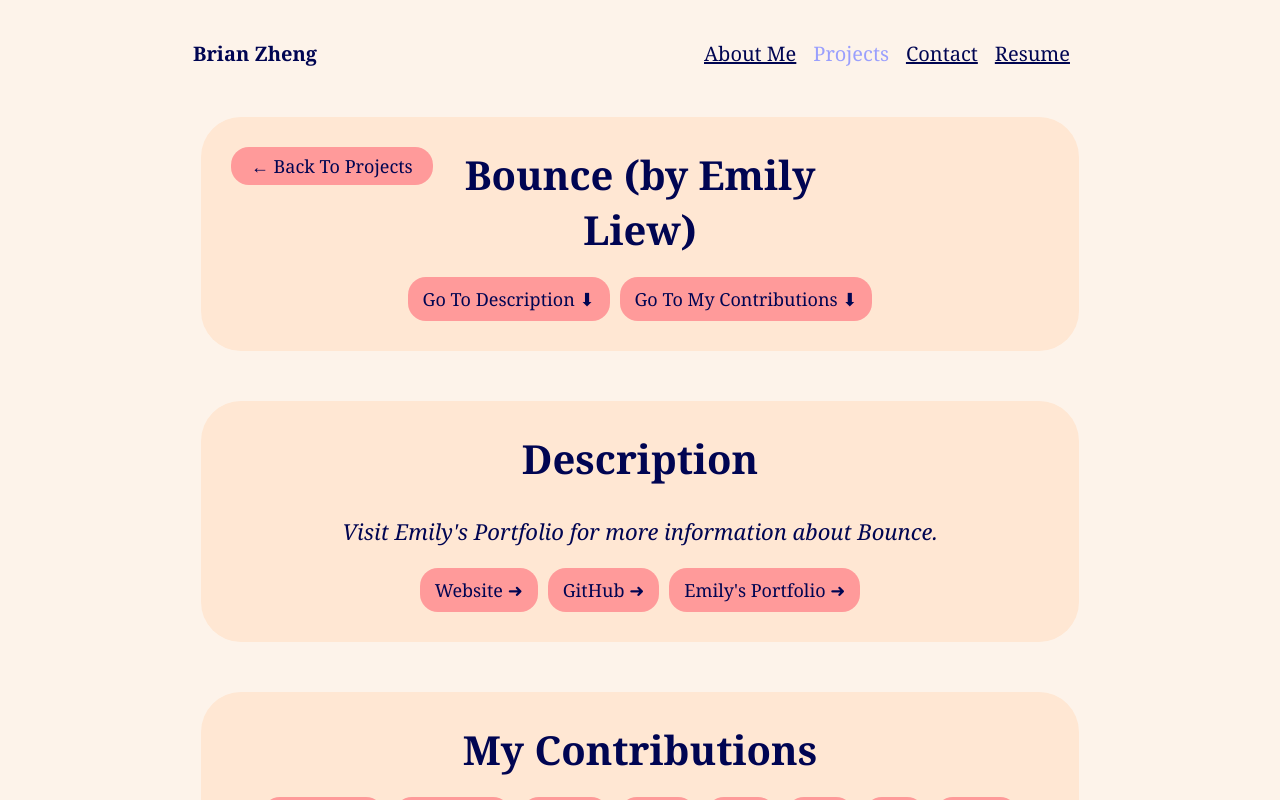
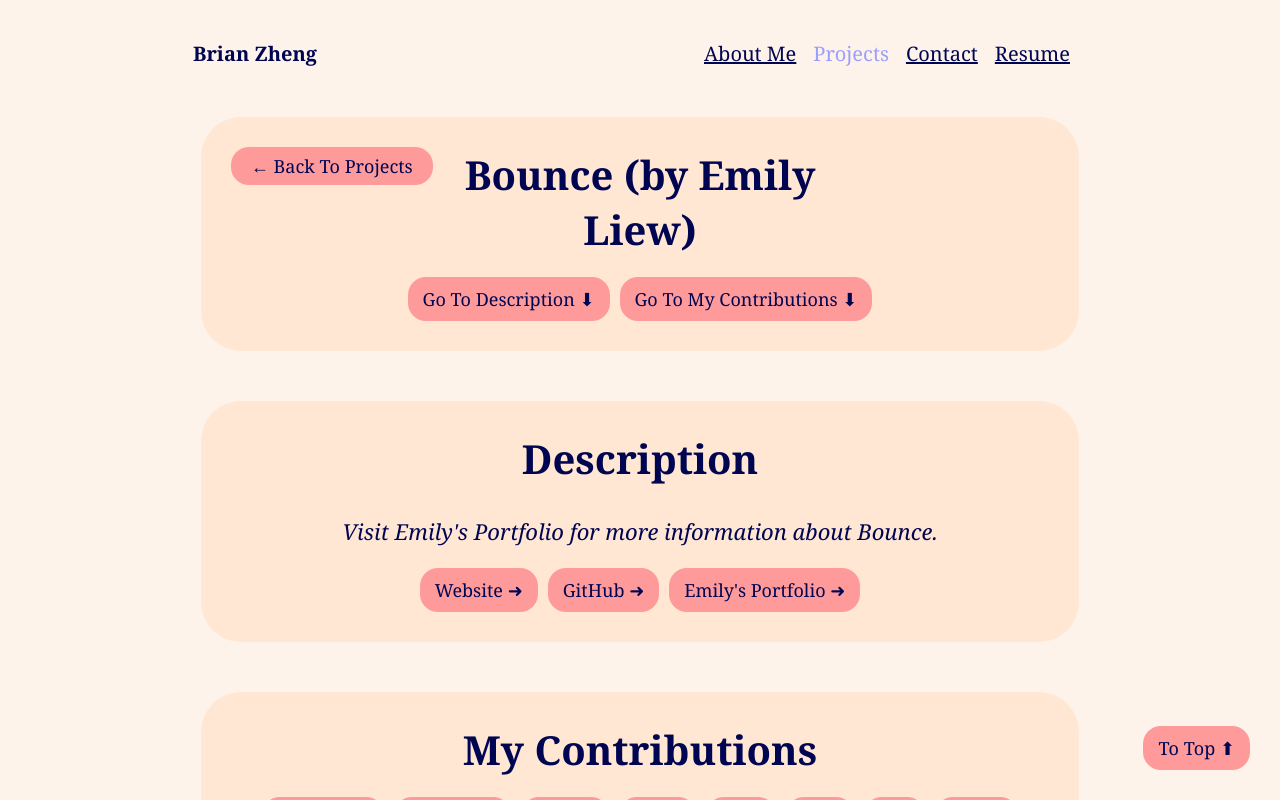
Before and after one commit to brianzheng205/portfolio, a Next.js app: page /projects/bounce in a window 1280 px wide. Shown: the top 800 px of the page. Built offline with nearby package versions, Linux system fonts and the light colour scheme.

Commit message:
Added To Top button

```diff
--- a/src/app/components/download.tsx
+++ b/src/app/components/download.tsx
@@ -15,7 +15,7 @@ export default function Download(props: { text: string }) {
   };
 
   return (
-    <div className={styles.downloadButton} onClick={handleDownload}>
+    <div className={styles.button} onClick={handleDownload}>
       {props.text}
     </div>
   );
--- a/src/app/components/projectPageLayout.tsx
+++ b/src/app/components/projectPageLayout.tsx
@@ -21,6 +21,7 @@ export default function ProjectPageLayout({
 }: ProjectInfo) {
   const contributionsRef: RefObject<HTMLDivElement> = useRef(null);
   const [lastClickedSkill, setLastClickedSkill] = useState("");
+
   let numImagesRendered = 0;
 
   // Make sure the client environment is ready so that localStorage is available
@@ -45,6 +46,11 @@ export default function ProjectPageLayout({
 
   return (
     <div className={utilStyles.column}>
+      <ScrollLink className={styles.upButton} to="top">
+        To Top ⬆
+      </ScrollLink>
+
+      {/* Title */}
       <div className={styles.projectGroup}>
         <NextLink className={styles.backButton} href="/projects">
           ← Back To Projects
@@ -59,7 +65,8 @@ export default function ProjectPageLayout({
           </ScrollLink>
         </div>
       </div>
-      {/** Description */}
+
+      {/* Description */}
       <div className={styles.projectGroup} id="description">
         <div className={styles.heading}>Description</div>
         <p className={utilStyles.intro}>{disclaimer}</p>
@@ -90,7 +97,7 @@ export default function ProjectPageLayout({
         })}
       </div>
 
-      {/** My Contributions */}
+      {/* My Contributions */}
       <div
         className={styles.projectGroup}
         ref={contributionsRef}
--- a/src/app/layout.tsx
+++ b/src/app/layout.tsx
@@ -14,7 +14,7 @@ export default function RootLayout({
   children: React.ReactNode;
 }) {
   return (
-    <html lang="en">
+    <html lang="en" id="top">
       <body className={`${utilStyles.container}`}>{children}</body>
     </html>
   );
--- a/src/app/styles/projects.module.css
+++ b/src/app/styles/projects.module.css
@@ -75,7 +75,8 @@
   gap: 10px;
 }
 
-.button {
+.button,
+.upButton {
   padding: 10px 15px;
   background-color: #ff9a9a;
   font-size: 18px;
@@ -85,19 +86,16 @@
   cursor: pointer;
 }
 
-.downloadButton {
-  padding: 10px 15px;
-  background-color: #ff9a9a;
-  font-size: 18px;
-  text-align: center;
-  border-radius: 1em;
-  text-decoration: none;
-  cursor: pointer;
+.upButton {
+  position: fixed;
+  bottom: 30px;
+  right: 30px;
+  z-index: 1000;
 }
 
 .button:hover,
 .backButton:hover,
-.downloadButton:hover {
+.upButton:hover {
   background-color: #9a9ffd;
 }
 
```
